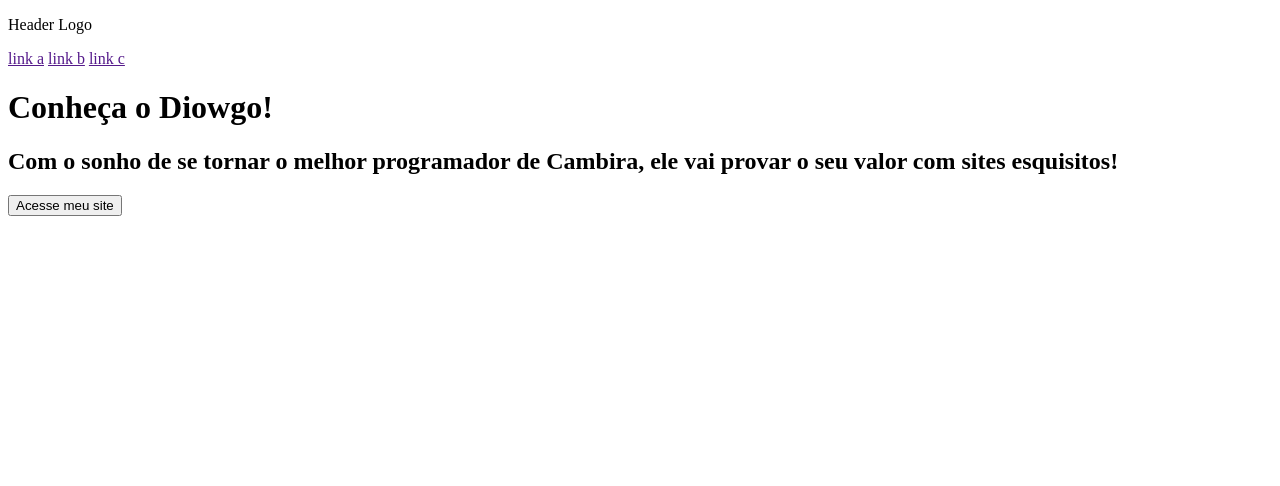
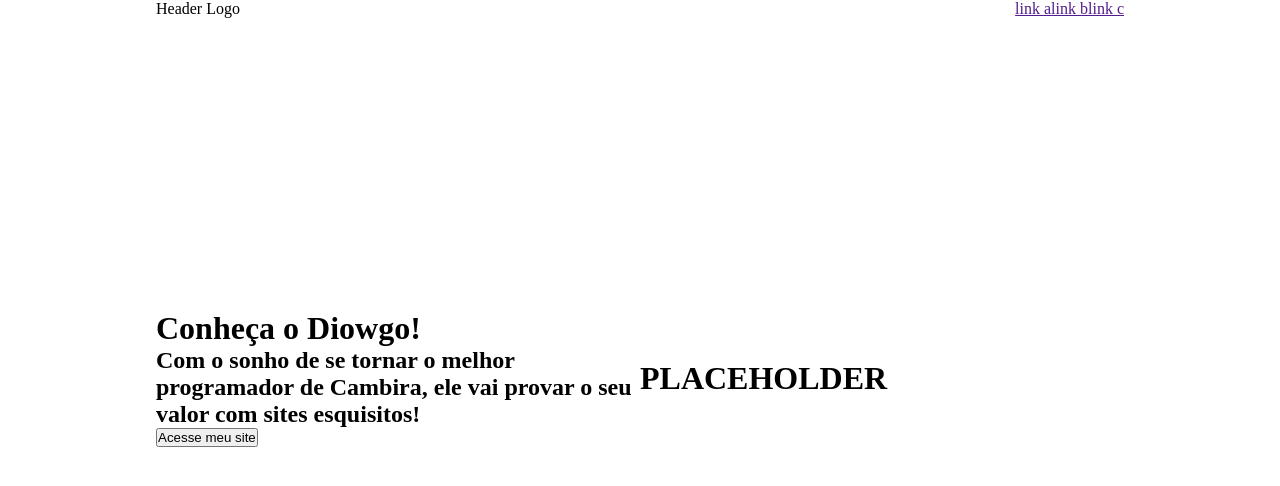
Before and after one commit to Diowgo/TOD-landingpage, a plain HTML site: page index.html in a window 1280 px wide. Drawn offline with Linux system fonts and the light colour scheme.

Commit message:
minor corrects in html and major features in css for hero section

```diff
--- a/index.html
+++ b/index.html
@@ -23,6 +23,7 @@
                     </div>
                     <div class="column-2">
                         <img src="" alt="">
+                        <h1>PLACEHOLDER</h1>
                     </div>
                 </div>
             </div>
--- a/style.css
+++ b/style.css
@@ -0,0 +1,41 @@
+* {
+    margin: 0;
+    padding: 0;
+    box-sizing: border-box;
+}
+
+.section-bg {
+    width: 100%
+}
+
+.section {
+    margin: 0 auto;
+    width: 968px
+}
+
+.hero header {
+    display: flex;
+}
+
+.hero header p {
+    margin-right: auto
+}
+
+.content {
+    display: flex;
+    align-items: center;
+    justify-content: center;
+    height: 720px
+}
+
+.content.hero {
+    display: flex;
+}
+
+.content.hero .column-1, .content.hero .column-2 {
+    display: flex;
+    flex-direction: column;
+    justify-content: center;
+    align-items: flex-start;
+    flex: 1;
+}
```
